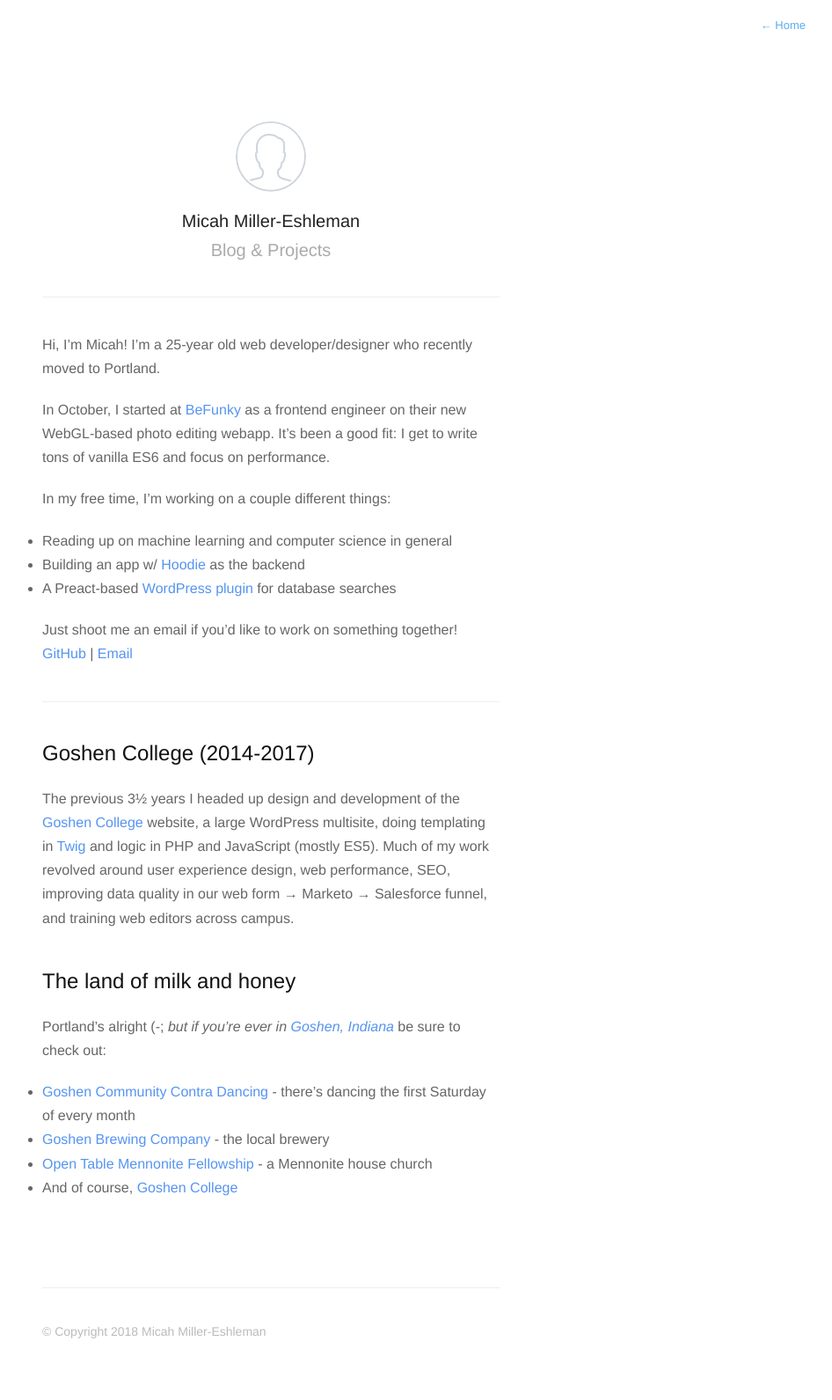
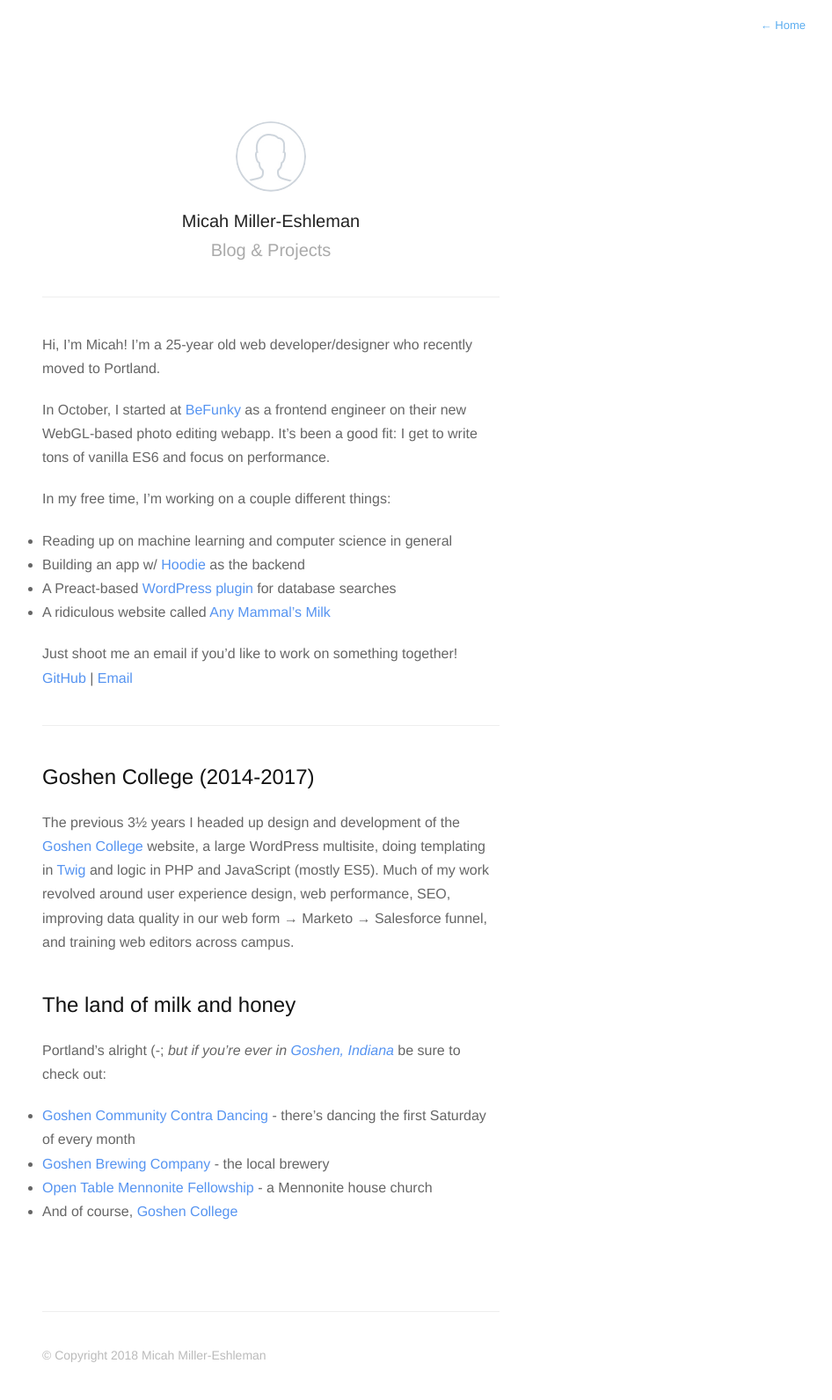
Before and after one commit to micahjon/micahjon.github.io, a Jekyll site: the page built from about.md, in a window 1280 px wide. Shown: the whole page at 88% size, without its empty margins (332-1278 px from the left). Built offline with Jekyll 4.4.1, drawn with Linux system fonts in a browser that asks for light colours; before the commit the page ends 1564 px from its top, so only the background shows below that.

Commit message:
Add link to anymammalsmilk.com

```diff
--- a/about.md
+++ b/about.md
@@ -14,6 +14,7 @@ In my free time, I'm working on a couple different things:
 - Reading up on machine learning and computer science in general
 - Building an app w/ [Hoodie](http://hood.ie/) as the backend
 - A Preact-based [WordPress plugin](https://github.com/pranksinatra/network-database-search) for database searches
+- A ridiculous website called [Any Mammal's Milk](http://anymammalsmilk.com)
 
 Just shoot me an email if you'd like to work on something together!
 [GitHub](https://github.com/pranksinatra) \| [Email](mailto:micah.millereshleman@gmail.com)
```
